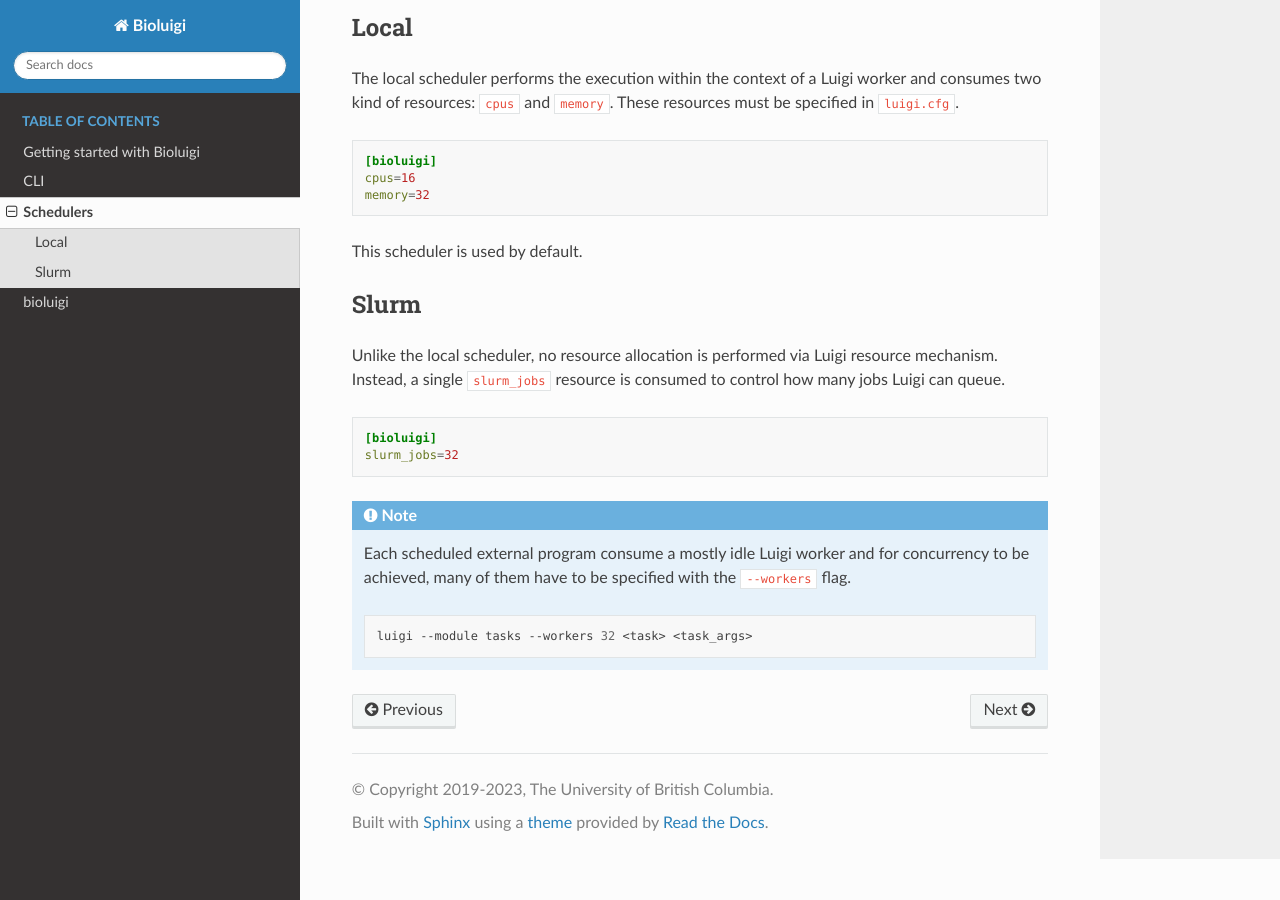
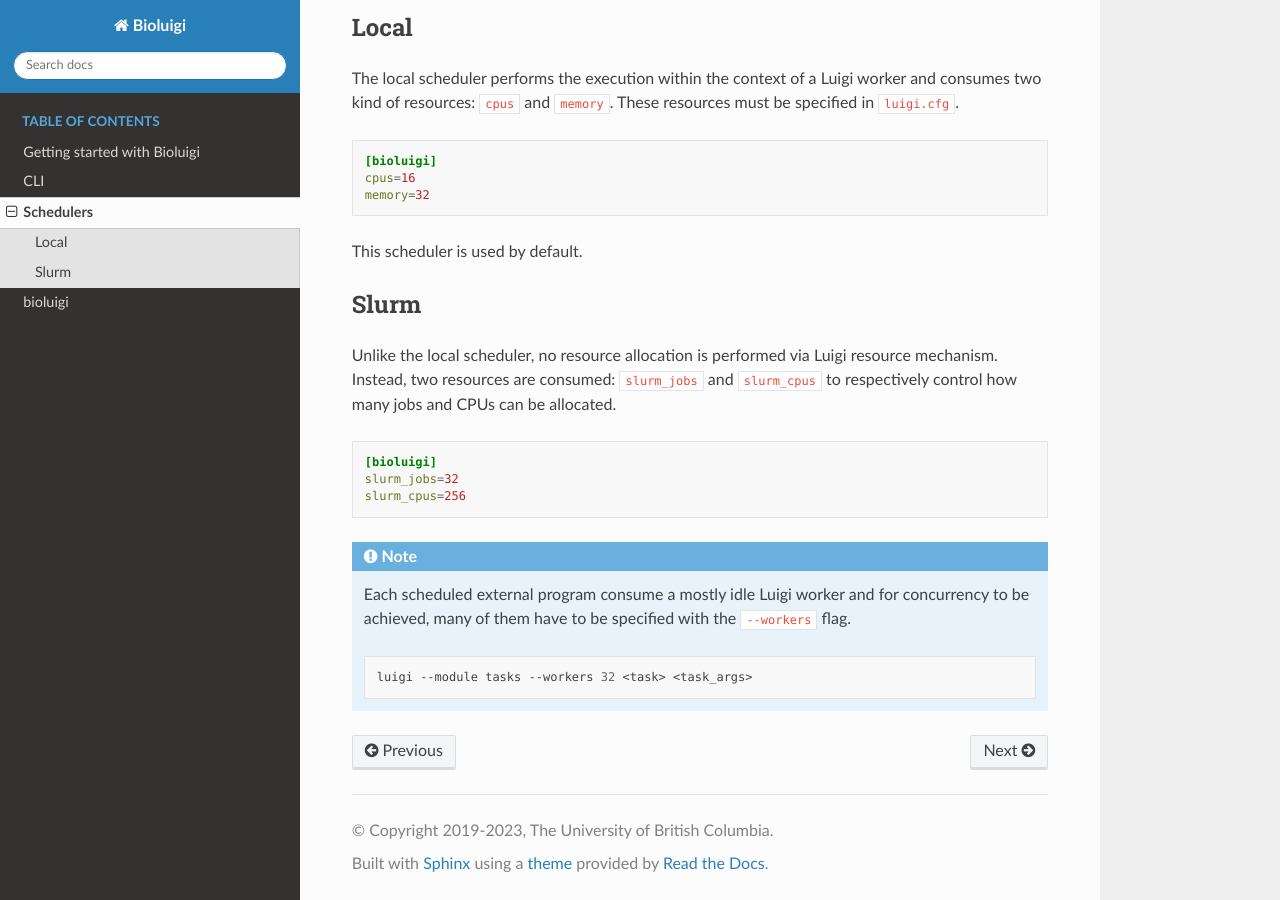
Before and after one commit to PavlidisLab/bioluigi, a Sphinx documentation site: the page built from docs/schedulers.rst, in a window 1280 px wide and 900 px high, scrolled down 508 px. Built offline with Sphinx 7.4.7 and the Read the Docs theme 2.0.0, drawn with Linux system fonts in a browser that asks for light colours.

```diff
--- a/docs/schedulers.rst
+++ b/docs/schedulers.rst
@@ -39,13 +39,14 @@ Slurm
 -----
 
 Unlike the local scheduler, no resource allocation is performed via Luigi
-resource mechanism. Instead, a single ``slurm_jobs`` resource is consumed to
-control how many jobs Luigi can queue.
+resource mechanism. Instead, two resources are consumed: ``slurm_jobs`` and
+``slurm_cpus`` to respectively control how many jobs and CPUs can be allocated.
 
 .. code-block:: ini
 
    [bioluigi]
    slurm_jobs=32
+   slurm_cpus=256
 
 .. note::
 
--- a/setup.py
+++ b/setup.py
@@ -12,7 +12,7 @@ with open(join(dirname(__file__), 'README.md')) as f:
     long_description = f.read()
 
 setup(name='bioluigi',
-      version='0.1.2',
+      version='0.1.3',
       description='Reusable and maintained Luigi tasks to incorporate in bioinformatics pipelines',
       long_description=long_description,
       long_description_content_type='text/markdown',
```
